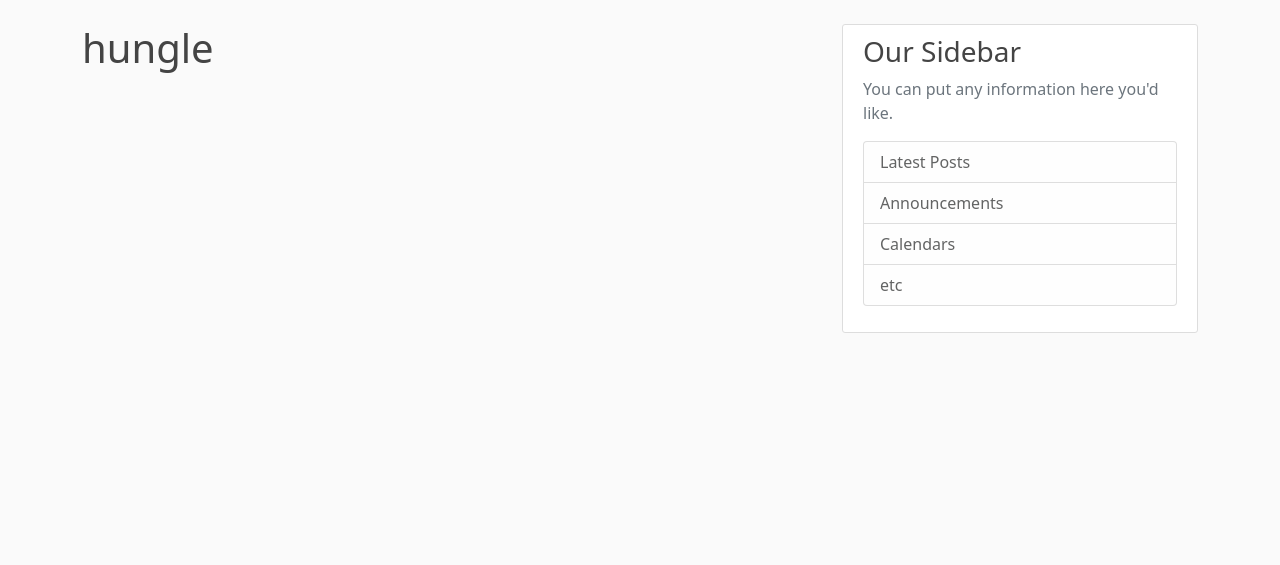
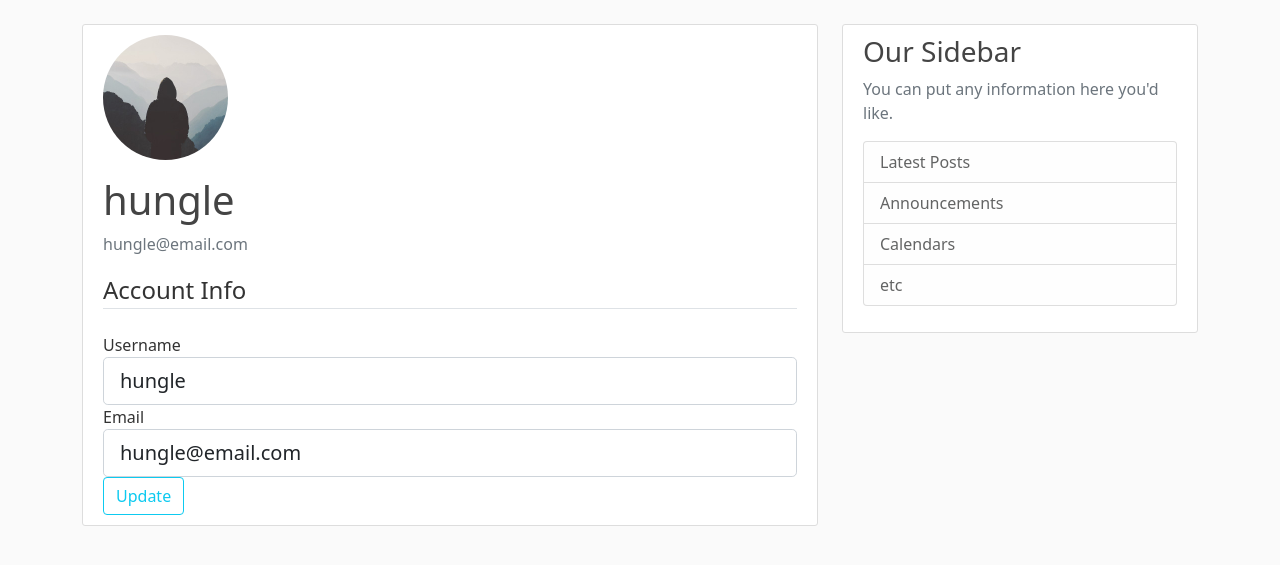
Before and after one commit to Killer1504/Flask-Tutorial, a Flask app: page /account in a window 1280 px wide. Shown: the part 56-621 px from the top of the page. Run offline with Flask 2, Linux system fonts and the light colour scheme; a user stored in the database is signed in; some libraries are stand-ins or nearby versions.

Commit message:
add change username, email

```diff
--- a/flaskr/forms.py
+++ b/flaskr/forms.py
@@ -1,4 +1,5 @@
 from flask_wtf import FlaskForm
+from flask_login import current_user
 from wtforms import StringField, PasswordField, SubmitField, BooleanField
 from wtforms.validators import DataRequired, Length, Email, EqualTo, ValidationError
 from .models import User
@@ -36,3 +37,22 @@ class LoginForm(FlaskForm):
     password = PasswordField('Password', validators=[DataRequired()])
     remember = BooleanField('Remember Me')
     submit = SubmitField('Log in')
+
+
+class UpdateAccountForm(FlaskForm):
+    username = StringField('Username', validators=[
+                           DataRequired(), Length(min=2, max=20)])
+    email = StringField('Email', validators=[DataRequired(), Email()])
+    submit = SubmitField('Update')
+
+    def validate_username(self, username):
+        if username.data != current_user.username:
+            user = User.query.filter_by(username=username.data).first()
+            if user:
+                raise ValidationError('That username is taken. Please choose a different one.')
+
+    def validate_email(self, email):
+        if email.data != current_user.email:
+            user = User.query.filter_by(email=email.data).first()
+            if user:
+                raise ValidationError('That email is taken. Please choose a different one.')
--- a/flaskr/routes.py
+++ b/flaskr/routes.py
@@ -1,7 +1,7 @@
 import flask_login
 from flaskr import app, db, bcrypt
 from flask import render_template, redirect, url_for, flash, request
-from .forms import ResgistrationForm, LoginForm
+from .forms import ResgistrationForm, LoginForm, UpdateAccountForm
 from .models import User, Post
 
 from flask_login import login_user, current_user, logout_user, login_required
@@ -22,14 +22,17 @@ posts = [
     }
 ]
 
+
 @app.route("/")
 @app.route("/home")
 def home():
     return render_template("home.html", posts=posts, title="Home")
 
+
 @app.route("/about")
 def about():
     return render_template("about.html", title="About")
+
 
 @app.route("/register", methods=['GET', 'POST'])
 def register():
@@ -37,13 +40,16 @@ def register():
         return redirect(url_for('home'))
     _form = ResgistrationForm()
     if _form.validate_on_submit():
-        hashed_pw = bcrypt.generate_password_hash(_form.password.data).decode('utf-8')
-        user = User(username=_form.username.data, email=_form.email.data, password=hashed_pw)
+        hashed_pw = bcrypt.generate_password_hash(
+            _form.password.data).decode('utf-8')
+        user = User(username=_form.username.data,
+                    email=_form.email.data, password=hashed_pw)
         db.session.add(user)
         db.session.commit()
         flash(f'Your account has been created! You are able log in now!', 'success')
         return redirect(url_for('login'))
     return render_template('register.html', title='Register', form=_form)
+
 
 @app.route("/login", methods=['GET', 'POST'])
 def login():
@@ -64,13 +70,28 @@ def login():
             flash('Login Unsuccessful, Please check email or password!', "danger")
     return render_template('login.html', title='Login', form=_form)
 
+
 @app.route("/logout")
 def logout():
     logout_user()
     return redirect(url_for('home'))
 
 
-@app.route("/account")
+@app.route("/account", methods=['GET', 'POST'])
 @login_required
 def account():
-    return render_template('account.html', title='Account')
+    _form = UpdateAccountForm()
+    if _form.validate_on_submit():
+        current_user.username = _form.username.data
+        current_user.email = _form.email.data
+        db.session.commit()
+        flash('Your accout has been update!', 'success')
+        return redirect(url_for('account'))
+    elif request.method == 'GET':
+        _form.username.data = current_user.username
+        _form.email.data = current_user.email
+    else:
+        flash('Your accout cannot be update!', 'danger')
+        return redirect(url_for('account'))
+    image_file = url_for('static', filename='profile_pics/' + current_user.image_file)
+    return render_template('account.html', title='Account', image_file=image_file, form=_form)
--- a/flaskr/templates/account.html
+++ b/flaskr/templates/account.html
@@ -1,5 +1,56 @@
 {% extends "layout.html" %}
 
 {% block content %}
-    <h1> {{ current_user.username }}</h1>
+<div class="content-section">
+    <div class="media">
+      <img class="rounded-circle account-img" src="{{ image_file }}">
+      <div class="media-body">
+        <h2 class="account-heading">{{ current_user.username }}</h2>
+        <p class="text-secondary">{{ current_user.email }}</p>
+      </div>
+    </div>
+        <form method="POST" action="">
+            {{ form.hidden_tag() }}
+            <fieldset class="form-group">
+                <legend class="border-bottom mb-4">Account Info</legend>
+                <div class="form-group">
+                    {{ form.username.label(class="form-control-label") }}
+
+                    {% if form.username.errors %}
+                        {{ form.username(class="form-control  form-control-lg is-invalid") }}
+                        <div class="invalid-feedback">
+                            {% for error in form.username.errors %}
+                                <span>{{ error }}</span>
+                            {% endfor %}
+                        </div>
+                    {% else %}
+                        {{ form.username(class="form-control  form-control-lg") }}
+                    {% endif %}
+
+                </div>
+
+                <div class="form-group">
+                    {{ form.email.label(class="form-control-label") }}
+                    {% if form.email.errors %}
+                        {{ form.email(class="form-control  form-control-lg is-invalid") }}
+                        <div class="invalid-feedback">
+                            {% for error in form.email.errors %}
+                                <span>{{ error }}</span>
+                            {% endfor %}
+                        </div>
+                    {% else %}
+                        {{ form.email(class="form-control  form-control-lg") }}
+                    {% endif %}
+                </div>
+
+
+
+
+            </fieldset>
+            <div class="form-group">
+                {{ form.submit(class="btn btn-outline-info") }}
+            </div>
+        </form>
+
+  </div>
 {% endblock %}
```
Also changed, not shown: flaskr/models.py (+8 -5 lines), flaskr/site.db, flaskr/static/profile_pics/default.jpg (added), 1 other file.
